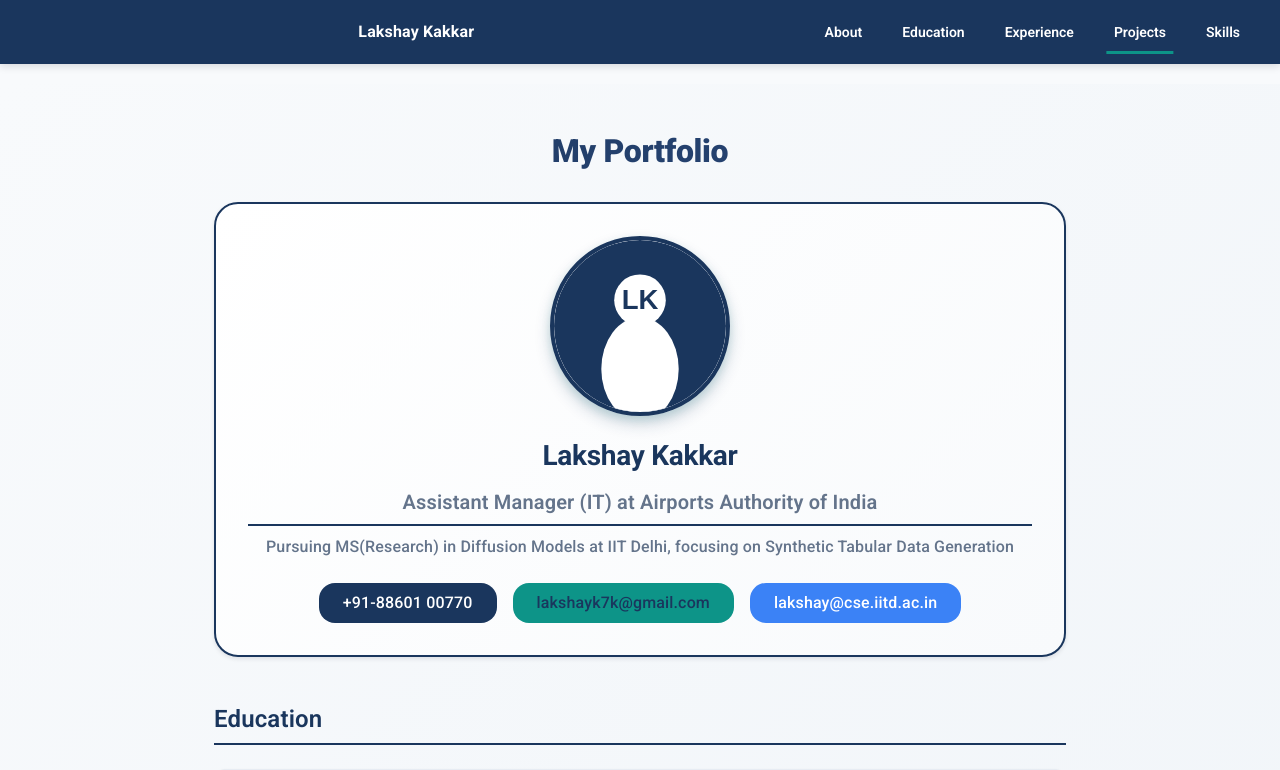
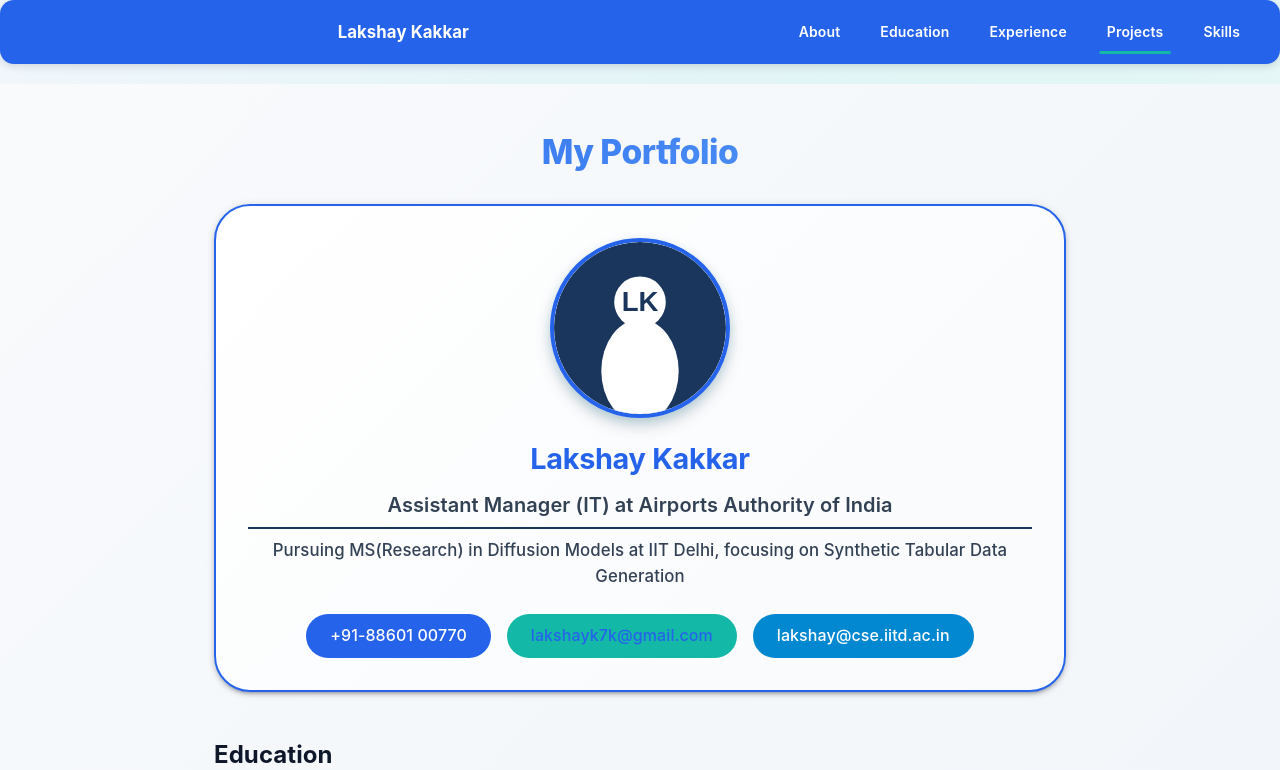
Before and after one commit to lakshaykakkar/lakshaykakkar.github.io, a React (Create React App) app in the folder my-portfolio/: page / in a window 1280 px wide. Shown: the top 770 px of the page. Built offline with nearby package versions, Linux system fonts and the light colour scheme.

Commit message:
Updated theme.ts file

```diff
--- a/my-portfolio/src/theme.ts
+++ b/my-portfolio/src/theme.ts
@@ -1,94 +1,109 @@
-import { createTheme } from '@mui/material/styles';
+import { createTheme, alpha } from '@mui/material/styles';
 
-// Elegant and modern color palette
+const primary = {
+  main: '#2563eb',       // indigo-600
+  light: '#60a5fa',      // indigo-400
+  dark: '#1d4ed8',       // indigo-700
+  contrastText: '#ffffff',
+};
+
+const secondary = {
+  main: '#14b8a6',       // teal-500
+  light: '#2dd4bf',      // teal-400
+  dark: '#0f766e',       // teal-700
+  contrastText: '#ffffff',
+};
+
+const gray = {
+  50: '#f8fafc',
+  100: '#f1f5f9',
+  200: '#e2e8f0',
+  300: '#cbd5e1',
+  700: '#334155',
+  800: '#1e293b',
+  900: '#0f172a',
+};
+
 const theme = createTheme({
   palette: {
     mode: 'light',
-    primary: {
-      main: '#1a365d', // Deep navy blue - elegant and professional
-      light: '#2d4a7c',
-      dark: '#0f2544',
-      contrastText: '#ffffff',
-    },
-    secondary: {
-      main: '#0d9488', // Elegant teal accent
-      light: '#14b8a6',
-      dark: '#0f766e',
-      contrastText: '#ffffff',
-    },
+    primary,
+    secondary,
     background: {
-      default: '#f8fafc', // Clean, light gray-blue background
+      default: gray[50],
       paper: '#ffffff',
     },
+    divider: gray[200],
     text: {
-      primary: '#1e293b', // Dark slate for primary text
-      secondary: '#64748b', // Muted slate for secondary text
-    },
-    error: {
-      main: '#dc2626',
-    },
-    warning: {
-      main: '#f59e0b',
-    },
-    info: {
-      main: '#3b82f6',
-    },
-    success: {
-      main: '#10b981',
+      primary: gray[900],
+      secondary: gray[700],
     },
   },
   typography: {
-    fontFamily: '"Roboto", -apple-system, BlinkMacSystemFont, "Segoe UI", "Oxygen", "Ubuntu", "Cantarell", sans-serif',
-    h1: {
-      fontWeight: 700,
-      fontSize: '2.5rem',
-      color: '#1a365d',
-      letterSpacing: '-0.02em',
-    },
-    h2: {
-      fontWeight: 700,
-      fontSize: '2rem',
-      color: '#1a365d',
-      letterSpacing: '-0.01em',
-    },
-    h3: {
-      fontWeight: 600,
-      fontSize: '1.75rem',
-      color: '#1a365d',
-      letterSpacing: '-0.01em',
-    },
-    h4: {
-      fontWeight: 600,
-      fontSize: '1.5rem',
-      color: '#1a365d',
-    },
-    h5: {
-      fontWeight: 600,
-      fontSize: '1.25rem',
-      color: '#1e293b',
-    },
-    h6: {
-      fontWeight: 600,
-      fontSize: '1rem',
-      color: '#1e293b',
-    },
-    body1: {
-      fontWeight: 400,
-      letterSpacing: '0.01em',
-    },
+    fontFamily: '"Inter", "Inter var", -apple-system, BlinkMacSystemFont, "Segoe UI", sans-serif',
+    h1: { fontWeight: 800, fontSize: '2.75rem', letterSpacing: '-0.02em', color: gray[900] },
+    h2: { fontWeight: 700, fontSize: '2.1rem', letterSpacing: '-0.015em', color: gray[900] },
+    h3: { fontWeight: 700, fontSize: '1.8rem', letterSpacing: '-0.01em', color: gray[900] },
+    h4: { fontWeight: 700, fontSize: '1.5rem', color: gray[900] },
+    h5: { fontWeight: 600, fontSize: '1.25rem', color: gray[800] },
+    h6: { fontWeight: 600, fontSize: '1.05rem', color: gray[800] },
+    subtitle1: { fontWeight: 600, color: gray[800] },
+    body1: { letterSpacing: '0.005em', lineHeight: 1.7 },
+    body2: { letterSpacing: '0.01em', color: gray[700], lineHeight: 1.6 },
+    button: { fontWeight: 700, letterSpacing: '0.01em' },
+  },
+  shape: {
+    borderRadius: 12,
   },
   components: {
+    MuiCssBaseline: {
+      styleOverrides: {
+        body: {
+          background: `radial-gradient(circle at 20% 20%, ${alpha(primary.light, 0.12)}, transparent 32%),\n                       radial-gradient(circle at 80% 0%, ${alpha(secondary.light, 0.12)}, transparent 30%),\n                       ${gray[50]}`,
+        },
+      },
+    },
+    MuiAppBar: {
+      styleOverrides: {
+        root: {
+          backgroundColor: alpha('#ffffff', 0.85),
+          backdropFilter: 'blur(12px)',
+          boxShadow: '0 8px 24px rgba(15, 23, 42, 0.08)',
+        },
+      },
+    },
     MuiCard: {
       styleOverrides: {
         root: {
-          borderRadius: 12,
-          boxShadow: '0 1px 3px rgba(15, 23, 42, 0.08), 0 1px 2px rgba(15, 23, 42, 0.06)',
-          transition: 'all 0.3s cubic-bezier(0.4, 0, 0.2, 1)',
-          border: '1px solid rgba(226, 232, 240, 0.8)',
+          borderRadius: 14,
+          border: `1px solid ${alpha(gray[200], 0.9)}`,
+          boxShadow: '0 12px 30px rgba(15, 23, 42, 0.06)',
+          transition: 'transform 200ms ease, box-shadow 200ms ease, border-color 200ms ease',
           '&:hover': {
-            boxShadow: '0 10px 20px rgba(15, 23, 42, 0.1), 0 3px 6px rgba(15, 23, 42, 0.08)',
-            transform: 'translateY(-2px)',
-            borderColor: 'rgba(13, 148, 136, 0.3)',
+            transform: 'translateY(-3px)',
+            boxShadow: '0 16px 40px rgba(15, 23, 42, 0.1)',
+            borderColor: alpha(primary.main, 0.25),
+          },
+        },
+      },
+    },
+    MuiButton: {
+      styleOverrides: {
+        root: {
+          borderRadius: 10,
+          textTransform: 'none',
+          padding: '10px 22px',
+          fontWeight: 700,
+        },
+        contained: {
+          boxShadow: '0 10px 24px rgba(37, 99, 235, 0.18)',
+          '&:hover': { boxShadow: '0 14px 32px rgba(37, 99, 235, 0.24)' },
+        },
+        outlined: {
+          borderWidth: 1.5,
+          '&:hover': {
+            borderWidth: 1.5,
+            backgroundColor: alpha(primary.main, 0.06),
           },
         },
       },
@@ -96,97 +111,55 @@ const theme = createTheme({
     MuiChip: {
       styleOverrides: {
         root: {
-          borderRadius: 8,
-          fontWeight: 500,
-          transition: 'all 0.2s ease-in-out',
-          '&:hover': {
-            transform: 'scale(1.05)',
-            boxShadow: '0 2px 8px rgba(15, 23, 42, 0.15)',
-          },
+          borderRadius: 10,
+          fontWeight: 600,
         },
         filled: {
-          backgroundColor: '#f1f5f9',
-          color: '#1e293b',
-          border: '1px solid #e2e8f0',
+          backgroundColor: gray[100],
+          color: gray[800],
+          border: `1px solid ${gray[200]}`,
           '&:hover': {
-            backgroundColor: '#e2e8f0',
+            backgroundColor: gray[200],
           },
         },
       },
     },
-    MuiButton: {
+    MuiPaper: {
       styleOverrides: {
         root: {
-          borderRadius: 8,
-          textTransform: 'none',
-          fontWeight: 600,
-          padding: '10px 24px',
-          transition: 'all 0.3s ease',
-          '&:hover': {
-            transform: 'translateY(-2px)',
-            boxShadow: '0 4px 12px rgba(15, 23, 42, 0.15)',
-          },
+          borderRadius: 14,
         },
-        contained: {
-          boxShadow: '0 1px 3px rgba(15, 23, 42, 0.1)',
+      },
+    },
+    MuiDivider: {
+      styleOverrides: {
+        root: {
+          borderColor: gray[200],
         },
       },
     },
     MuiListItem: {
       styleOverrides: {
         root: {
-          transition: 'background-color 0.2s ease',
+          borderRadius: 10,
+          transition: 'background-color 160ms ease',
           '&:hover': {
-            backgroundColor: 'rgba(26, 54, 93, 0.04)',
+            backgroundColor: alpha(primary.main, 0.05),
           },
         },
       },
     },
-    MuiListItemText: {
-      styleOverrides: {
-        primary: {
-          color: '#1e293b',
-        },
-      },
-    },
-    MuiDivider: {
+    MuiLink: {
       styleOverrides: {
         root: {
-          borderColor: '#e2e8f0',
+          fontWeight: 600,
+          color: primary.main,
+          textDecoration: 'none',
+          '&:hover': { textDecoration: 'underline' },
         },
       },
     },
   },
-  shape: {
-    borderRadius: 8,
-  },
-  shadows: [
-    'none',
-    '0 1px 2px rgba(15, 23, 42, 0.05)',
-    '0 1px 3px rgba(15, 23, 42, 0.08)',
-    '0 2px 4px rgba(15, 23, 42, 0.1)',
-    '0 4px 6px rgba(15, 23, 42, 0.1)',
-    '0 6px 8px rgba(15, 23, 42, 0.12)',
-    '0 8px 10px rgba(15, 23, 42, 0.14)',
-    '0 10px 12px rgba(15, 23, 42, 0.14)',
-    '0 12px 16px rgba(15, 23, 42, 0.16)',
-    '0 14px 18px rgba(15, 23, 42, 0.18)',
-    '0 16px 20px rgba(15, 23, 42, 0.18)',
-    '0 18px 24px rgba(15, 23, 42, 0.2)',
-    '0 20px 28px rgba(15, 23, 42, 0.22)',
-    '0 22px 32px rgba(15, 23, 42, 0.24)',
-    '0 24px 36px rgba(15, 23, 42, 0.24)',
-    '0 26px 40px rgba(15, 23, 42, 0.26)',
-    '0 28px 44px rgba(15, 23, 42, 0.28)',
-    '0 30px 48px rgba(15, 23, 42, 0.28)',
-    '0 32px 52px rgba(15, 23, 42, 0.3)',
-    '0 34px 56px rgba(15, 23, 42, 0.32)',
-    '0 36px 60px rgba(15, 23, 42, 0.32)',
-    '0 38px 64px rgba(15, 23, 42, 0.34)',
-    '0 40px 68px rgba(15, 23, 42, 0.36)',
-    '0 42px 72px rgba(15, 23, 42, 0.36)',
-    '0 44px 76px rgba(15, 23, 42, 0.38)',
-  ],
 });
 
 export default theme;
```
